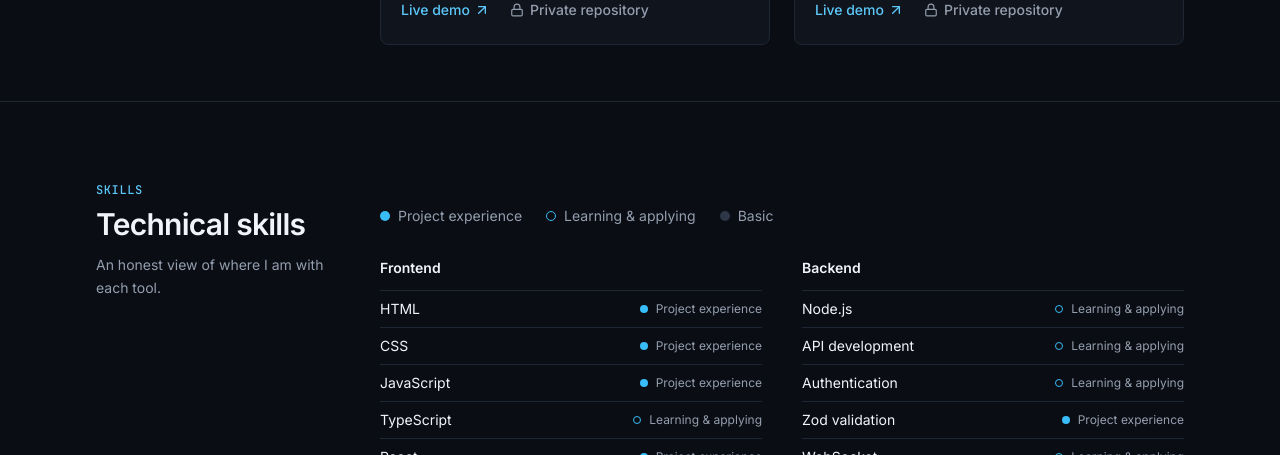
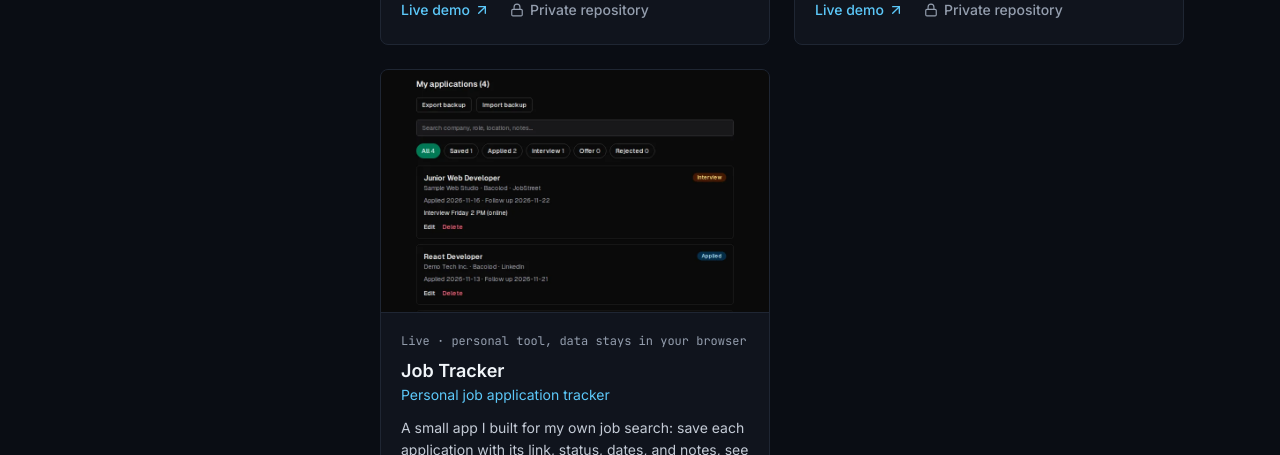
Before and after one commit to nelson1869-ai/nelson-portfolio, a Next.js app: page / in a window 1280 px wide. Shown: the part 2326-2781 px from the top of the page. Built offline with nearby package versions, Linux system fonts and the light colour scheme; no server answers.

Commit message:
Add Job Tracker as the fifth project; counts updated to five

```diff
--- a/src/components/ProjectsSection.tsx
+++ b/src/components/ProjectsSection.tsx
@@ -10,7 +10,7 @@ export function ProjectsSection() {
       id="projects"
       eyebrow="Projects"
       title="Featured work"
-      description="Four apps I built and deployed. Each one is live; some need a login."
+      description="Five apps I built and deployed. Each one is live; some need a login."
     >
       <ul className="grid gap-6 sm:grid-cols-2">
         {projects.map((project, index) => (
--- a/src/data/portfolio.ts
+++ b/src/data/portfolio.ts
@@ -76,7 +76,7 @@ export interface Education {
 }
 
 // Date the site content last changed (used by sitemap.xml). Update it with real edits.
-export const contentUpdated = "2026-11-18";
+export const contentUpdated = "2026-11-22";
 
 export const navLinks: NavLink[] = [
   { label: "Projects", href: "#projects" },
@@ -110,14 +110,14 @@ export const personalInfo: PersonalInfo = {
   resumeFileName: "Nelson-Fernandez-Resume.pdf",
   about: [
     "I'm a BS Industrial Technology graduate, major in Computer Technology, from Carlos Hilado Memorial State University. My first hands-on IT work was an OJT in IT support: troubleshooting desktops and printers, assembling and repairing computers, and helping install CCTV.",
-    "I work full-time as a warehouse checker, and I use my own time to learn web development by building real projects. In 2026 I built and deployed four web apps, including a Proof-of-Stake learning blockchain and a lending system. I learn from official documentation, write tests, and improve each project in small steps.",
+    "I work full-time as a warehouse checker, and I use my own time to learn web development by building real projects. In 2026 I built and deployed five web apps, including a Proof-of-Stake learning blockchain and a lending system. I learn from official documentation, write tests, and improve each project in small steps.",
     "My goal is to join a team as an entry-level or junior developer, grow into a full-stack role, and build software that is reliable and easy to use.",
   ],
 };
 
 // Real numbers from my projects (update when they change).
 export const stats: Stat[] = [
-  { value: "4", label: "live web apps" },
+  { value: "5", label: "live web apps" },
   { value: "400+", label: "automated tests in nel-chain" },
   { value: "500+", label: "commits across these projects" },
 ];
@@ -205,6 +205,27 @@ export const projects: Project[] = [
     liveUrl: "https://jean-shop.vercel.app/",
     image: "/images/projects/jean-shop.webp",
   },
+  {
+    id: "job-tracker",
+    title: "Job Tracker",
+    subtitle: "Personal job application tracker",
+    status: "Live · personal tool, data stays in your browser",
+    description:
+      "A small app I built for my own job search: save each application with its link, status, dates, and notes, see what needs a follow-up today, and back everything up as a file.",
+    highlights: [
+      "Paste a job-post link and 'Found on' fills itself (LinkedIn, Indeed, JobStreet, Kalibrr, OnlineJobs.ph)",
+      "19 unit tests with Vitest; a /learn page explains how it is built",
+    ],
+    howItsBuilt: [
+      "A static Next.js export on Cloudflare Pages: no server and no account; applications are saved in localStorage and read with React's useSyncExternalStore.",
+      "Filtering, search, and due follow-ups are pure functions calculated on every render, which makes them easy to test.",
+      "Export/import uses a JSON file; every field in an imported file is checked and cleaned before it is saved.",
+    ],
+    technologies: ["Next.js", "TypeScript", "React", "Tailwind CSS", "Vitest"],
+    liveUrl: "https://job-tracker-2ke.pages.dev/",
+    githubUrl: "https://github.com/nelson1869-ai/job-tracker",
+    image: "/images/projects/job-tracker.webp",
+  },
 ];
 
 // Levels: "Project experience" = used in a shipped project; "Learning & applying" =
@@ -268,7 +289,7 @@ export const experience: TimelineItem[] = [
     place: "Self-directed",
     period: "2026 – Present",
     points: [
-      "Built and deployed the four web apps shown in Projects using Next.js, TypeScript, PostgreSQL, and Supabase.",
+      "Built and deployed the five web apps shown in Projects using Next.js, TypeScript, PostgreSQL, and Supabase.",
       "Practiced authentication, role-based access, database design, and automated testing with Vitest and Playwright.",
       "Managed code with Git and GitHub and deployed to Vercel and Cloudflare Pages.",
     ],
```
Also changed, not shown: public/images/projects/job-tracker.webp (added).
